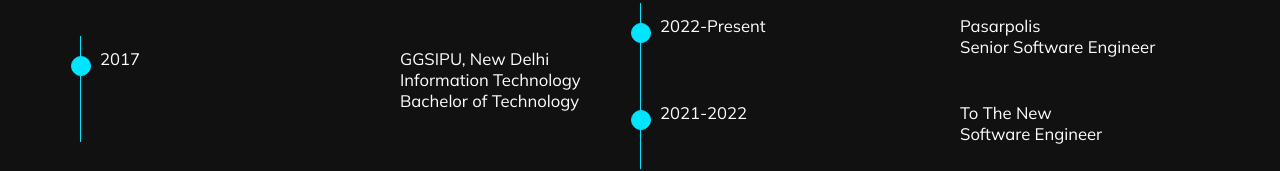
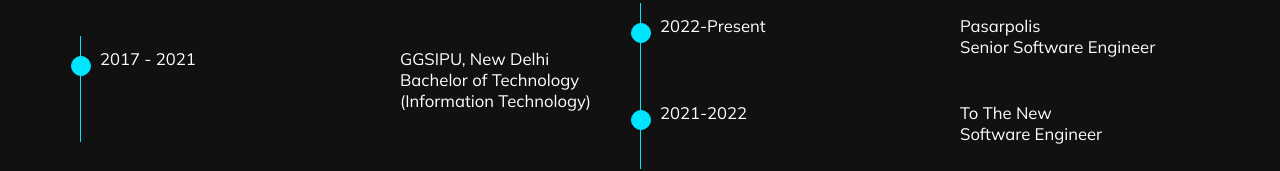
Before and after one commit to abhinavdawar/abhinav_portfolio, a React (Create React App) app: page /about in a window 1280 px wide. Shown: the part 2178-2349 px from the top of the page. Built offline with nearby package versions, Linux system fonts and the light colour scheme; a web font is replaced by a local one.

Commit message:
changes in education array

```diff
--- a/src/components/EducationAndExperience/EducationAndExperience.js
+++ b/src/components/EducationAndExperience/EducationAndExperience.js
@@ -17,7 +17,7 @@
 								</div>
 								<div className='place'>
 									<h3>{education.instituteName}</h3>
-									<h4>{education.course}</h4>
+									<h5>{education.course}</h5>
 									<span>{education.education}</span>
 								</div>
 							</div>
--- a/src/components/common/Data.js
+++ b/src/components/common/Data.js
@@ -100,10 +100,10 @@
 
 export const educationArray = [
 	{
-		period: '2017',
+		period: '2017 - 2021',
 		instituteName: 'GGSIPU, New Delhi',
-		education: 'Bachelor of Technology',
-		course: 'Information Technology',
+		education: '(Information Technology)',
+		course: 'Bachelor of Technology',
 	},
 ];
 
```
